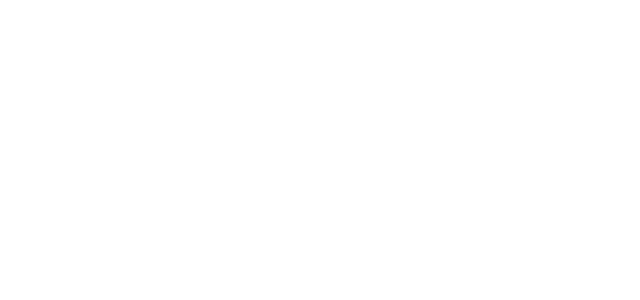
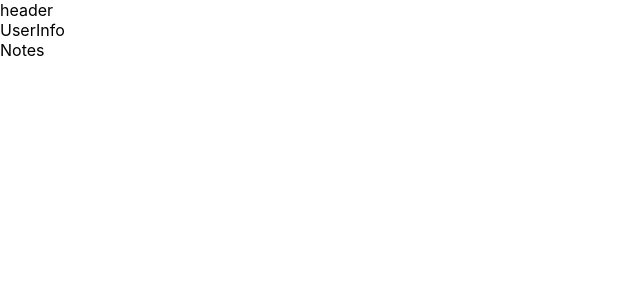
Before and after one commit to salenctawer/notes-front, a React (Create React App) app: page / in a window 1280 px wide. Shown: the top 300 px of the page, without its empty margins (0-640 px from the left). Built offline with nearby package versions, Linux system fonts and the light colour scheme.

Commit message:
create components

```diff
--- a/src/App.tsx
+++ b/src/App.tsx
@@ -1,10 +1,15 @@
 import React from 'react';
+import Header from './components/Header/Header';
+import Notes from './components/Notes/Notes';
+import UserInfo from './components/UserInfo/UserInfo';
 
 
 function App() {
   return (
     <div className="App">
-
+      <Header />
+      <UserInfo />
+      <Notes />
     </div>
   );
 }
--- /dev/null
+++ b/src/components/Header/Header.tsx
@@ -0,0 +1,9 @@
+import React from "react";
+
+const Header = () =>{
+    return(<div>
+        header
+    </div>)
+}
+
+export default Header
--- /dev/null
+++ b/src/components/Notes/Notes.tsx
@@ -0,0 +1,9 @@
+import React from "react";
+
+const Notes = () =>{
+    return(<div>
+        Notes
+    </div>)
+}
+
+export default Notes
--- /dev/null
+++ b/src/components/UserInfo/UserInfo.tsx
@@ -0,0 +1,9 @@
+import React from "react";
+
+const UserInfo = () =>{
+    return(<div>
+        UserInfo
+    </div>)
+}
+
+export default UserInfo
--- a/src/redux/authReducer.ts
+++ b/src/redux/authReducer.ts
@@ -0,0 +1,3 @@
+export default () =>{
+    return '#'
+}
--- a/src/redux/notesReducer.ts
+++ b/src/redux/notesReducer.ts
@@ -0,0 +1,3 @@
+export default () =>{
+    return '#'
+}
--- a/src/redux/store.ts
+++ b/src/redux/store.ts
@@ -0,0 +1,3 @@
+export default () =>{
+    return '#'
+}
```
